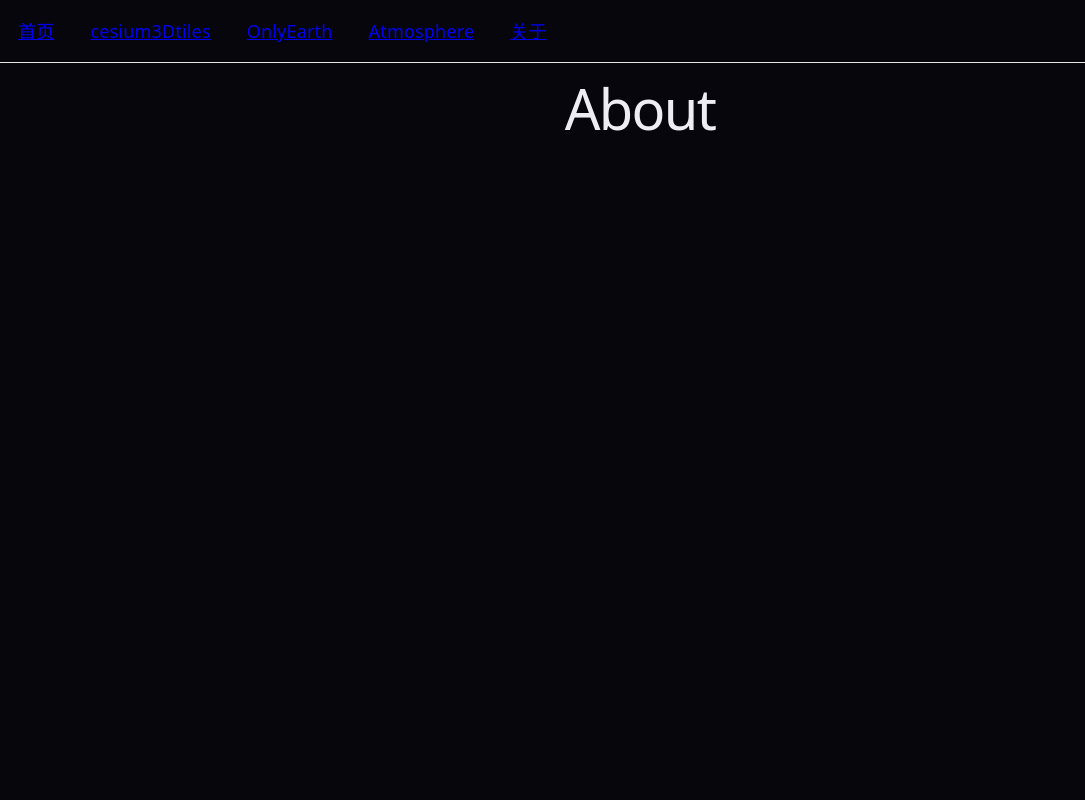
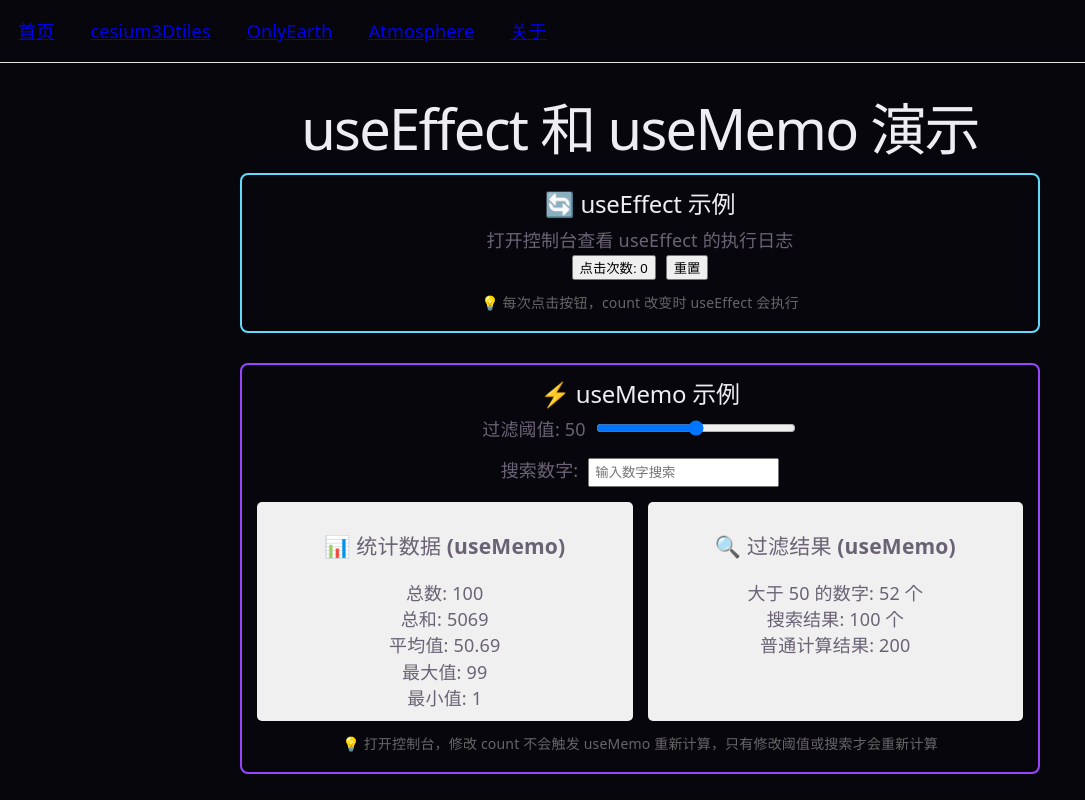
Before and after one commit to blitheli/r3f-earth, a React (Vite) app: page /about in a window 1280 px wide. Shown: the whole page, without its empty margins (0-1085 px from the left). Built offline with nearby package versions, Linux system fonts and the light colour scheme.

Commit message:
About.tsx修改为useMemo测试

```diff
--- a/src/pages/About.tsx
+++ b/src/pages/About.tsx
@@ -1,9 +1,197 @@
+import { useState, useEffect, useMemo } from 'react'
 import '../App.css'
 
 export default function About() {
+  const [count, setCount] = useState(0)
+  const [inputValue, setInputValue] = useState('')
+  const [items, setItems] = useState<number[]>([])
+  const [filterThreshold, setFilterThreshold] = useState(50)
+
+  // useEffect 示例1: 组件挂载时执行，模拟数据加载
+  useEffect(() => {
+    console.log('组件挂载了！')
+
+    // 模拟从 API 加载初始数据
+    const loadInitialData = () => {
+      const mockData = Array.from({ length: 100 }, (_, i) => Math.floor(Math.random() * 100))
+      setItems(mockData)
+    }
+
+    loadInitialData()
+
+    // 清理函数：组件卸载时执行
+    return () => {
+      console.log('组件即将卸载！')
+    }
+  }, []) // 空依赖数组 = 只在挂载时执行一次
+
+  // useEffect 示例2: 监听 count 变化
+  useEffect(() => {
+    console.log(`count 改变了，新值: ${count}`)
+
+    // 当 count 达到 10 时显示提示
+    if (count === 10) {
+      alert('恭喜！你点击了 10 次！')
+    }
+  }, [count]) // 依赖 count，每次 count 变化时执行
+
+  // useEffect 示例3: 监听多个依赖项
+  useEffect(() => {
+    document.title = `Count: ${count} | Filter: ${filterThreshold}`
+
+    return () => {
+      document.title = 'React App' // 恢复默认标题
+    }
+  }, [count, filterThreshold]) // 依赖多个值
+
+  // useMemo 示例1: 昂贵的过滤计算
+  // 只有当 items 或 filterThreshold 改变时才重新计算
+  const filteredItems = useMemo(() => {
+    console.log('🔄 重新计算 filteredItems...')
+
+    // 模拟一个昂贵的计算过程
+    return items.filter(item => item > filterThreshold)
+  }, [items, filterThreshold])
+
+  // useMemo 示例2: 复杂的统计计算
+  const statistics = useMemo(() => {
+    console.log('📊 重新计算统计数据...')
+
+    if (items.length === 0) {
+      return { sum: 0, average: 0, max: 0, min: 0 }
+    }
+
+    const sum = items.reduce((acc, val) => acc + val, 0)
+    const average = sum / items.length
+    const max = Math.max(...items)
+    const min = Math.min(...items)
+
+    return { sum, average, max, min }
+  }, [items])
+
+  // useMemo 示例3: 根据输入值进行搜索过滤
+  const searchResults = useMemo(() => {
+    console.log('🔍 重新搜索...')
+
+    if (!inputValue) return items
+
+    const threshold = parseInt(inputValue)
+    if (isNaN(threshold)) return items
+
+    return items.filter(item => item.toString().includes(inputValue))
+  }, [items, inputValue])
+
+  // 普通函数（对比用）- 每次渲染都会重新创建
+  const normalCalculation = () => {
+    console.log('⚠️ 普通函数每次渲染都执行')
+    return items.length * 2
+  }
+
   return (
-    <>
-      <h1>About</h1>
-    </>
+    <div style={{ padding: '20px', maxWidth: '800px', margin: '0 auto' }}>
+      <h1>useEffect 和 useMemo 演示</h1>
+
+      {/* useEffect 示例区域 */}
+      <section style={{ marginBottom: '30px', padding: '15px', border: '2px solid #61dafb', borderRadius: '8px' }}>
+        <h2>🔄 useEffect 示例</h2>
+        <p>打开控制台查看 useEffect 的执行日志</p>
+
+        <div style={{ marginBottom: '10px' }}>
+          <button onClick={() => setCount(count + 1)}>
+            点击次数: {count}
+          </button>
+          <button onClick={() => setCount(0)} style={{ marginLeft: '10px' }}>
+            重置
+          </button>
+        </div>
+
+        <p style={{ fontSize: '14px', color: '#666' }}>
+          💡 每次点击按钮，count 改变时 useEffect 会执行
+        </p>
+      </section>
+
+      {/* useMemo 示例区域 */}
+      <section style={{ marginBottom: '30px', padding: '15px', border: '2px solid #9945ff', borderRadius: '8px' }}>
+        <h2>⚡ useMemo 示例</h2>
+
+        <div style={{ marginBottom: '15px' }}>
+          <label>
+            过滤阈值: {filterThreshold}
+            <input
+              type="range"
+              min="0"
+              max="100"
+              value={filterThreshold}
+              onChange={(e) => setFilterThreshold(Number(e.target.value))}
+              style={{ marginLeft: '10px', width: '200px' }}
+            />
+          </label>
+        </div>
+
+        <div style={{ marginBottom: '15px' }}>
+          <label>
+            搜索数字:
+            <input
+              type="text"
+              value={inputValue}
+              onChange={(e) => setInputValue(e.target.value)}
+              placeholder="输入数字搜索"
+              style={{ marginLeft: '10px', padding: '5px' }}
+            />
+          </label>
+        </div>
+
+        <div style={{ display: 'grid', gridTemplateColumns: '1fr 1fr', gap: '15px' }}>
+          <div style={{ background: '#f0f0f0', padding: '10px', borderRadius: '5px' }}>
+            <h3>📊 统计数据 (useMemo)</h3>
+            <p>总数: {items.length}</p>
+            <p>总和: {statistics.sum.toFixed(0)}</p>
+            <p>平均值: {statistics.average.toFixed(2)}</p>
+            <p>最大值: {statistics.max}</p>
+            <p>最小值: {statistics.min}</p>
+          </div>
+
+          <div style={{ background: '#f0f0f0', padding: '10px', borderRadius: '5px' }}>
+            <h3>🔍 过滤结果 (useMemo)</h3>
+            <p>大于 {filterThreshold} 的数字: {filteredItems.length} 个</p>
+            <p>搜索结果: {searchResults.length} 个</p>
+            <p>普通计算结果: {normalCalculation()}</p>
+          </div>
+        </div>
+
+        <p style={{ fontSize: '14px', color: '#666', marginTop: '10px' }}>
+          💡 打开控制台，修改 count 不会触发 useMemo 重新计算，只有修改阈值或搜索才会重新计算
+        </p>
+      </section>
+
+      {/* 数据展示 */}
+      <section style={{ padding: '15px', border: '2px solid #14f195', borderRadius: '8px' }}>
+        <h2>📦 数据展示</h2>
+        <div style={{ maxHeight: '200px', overflow: 'auto', background: '#f9f9f9', padding: '10px', borderRadius: '5px' }}>
+          <p><strong>过滤后的数据 (前20个):</strong></p>
+          <p>{filteredItems.slice(0, 20).join(', ')}</p>
+        </div>
+
+        <button
+          onClick={() => setItems(Array.from({ length: 100 }, () => Math.floor(Math.random() * 100)))}
+          style={{ marginTop: '10px' }}
+        >
+          🔄 重新生成随机数据
+        </button>
+      </section>
+
+      {/* 说明文档 */}
+      <section style={{ marginTop: '30px', padding: '15px', background: '#f5f5f5', borderRadius: '8px' }}>
+        <h3>📚 知识点总结</h3>
+        <ul style={{ textAlign: 'left', lineHeight: '1.8' }}>
+          <li><strong>useEffect</strong>: 处理副作用（数据获取、订阅、DOM 操作等）</li>
+          <li><strong>useEffect 依赖数组</strong>: [] 只执行一次，[dep] 依赖变化时执行</li>
+          <li><strong>useEffect 清理函数</strong>: return 的函数在组件卸载或下次执行前调用</li>
+          <li><strong>useMemo</strong>: 缓存计算结果，避免重复昂贵的计算</li>
+          <li><strong>useMemo 依赖数组</strong>: 只有依赖项改变时才重新计算</li>
+          <li><strong>性能优化</strong>: 对比普通函数，useMemo 可以显著减少不必要的计算</li>
+        </ul>
+      </section>
+    </div>
   )
 }
```
